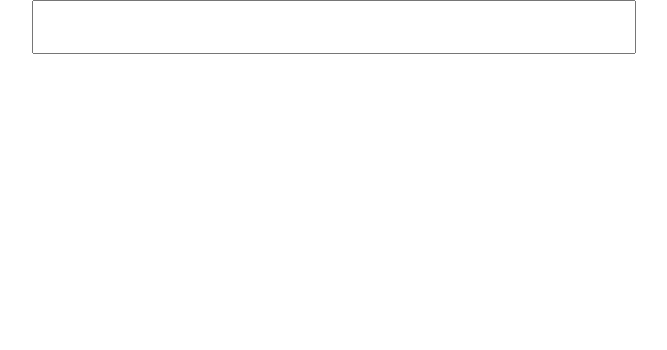
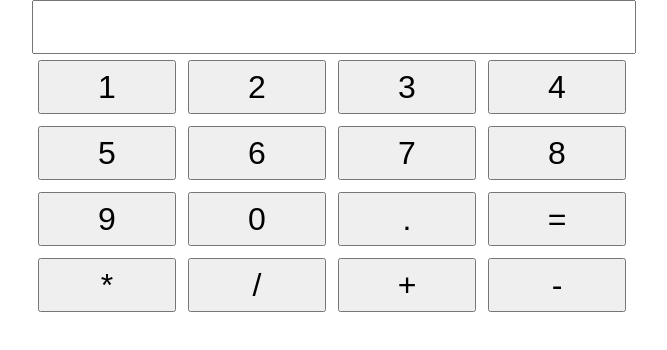
Before and after one commit to abr-ya/js-calc, a plain HTML site: page index.html in a window 1280 px wide. Shown: the whole page, without its empty margins (308-975 px from the left). Drawn offline with Linux system fonts and the light colour scheme.

Commit message:
feat: Add keys

```diff
--- a/css/style.css
+++ b/css/style.css
@@ -22,3 +22,10 @@ body {
 .keys {
   width: 100%;
 }
+
+.btn {
+  width: 23%;
+  line-height: 50px;
+  margin: 1%;
+  font-size: 2em;
+}
--- a/js/scripts.js
+++ b/js/scripts.js
@@ -1,5 +1,19 @@
-const options = '1234567890*/+-'.split('');
-const special = '*/+-'.split('');
+const options = '1234567890.=*/+-'.split('');
+const special = '.=*/+-'.split('');
+
+const keyClickHandler = (e) => {
+  console.log(e);
+}
+
+const createButton = (text, clickHandler, target) => {
+  const btn = document.createElement('button');
+  btn.classList.add('btn');
+  btn.setAttribute('type', 'text');
+  btn.value = text;
+  btn.textContent = text;
+  btn.addEventListener('click', clickHandler);
+  target.appendChild(btn);
+}
 
 const init = () => {
   console.log('ready');
@@ -17,6 +31,10 @@ const init = () => {
   const keys = document.createElement('div');
   keys.classList.add('keys');
   container.appendChild(keys);
+
+  options.forEach(opt => {
+    createButton(opt, keyClickHandler, keys)
+  });
 }
 
 window.addEventListener('DOMContentLoaded', init);
```
